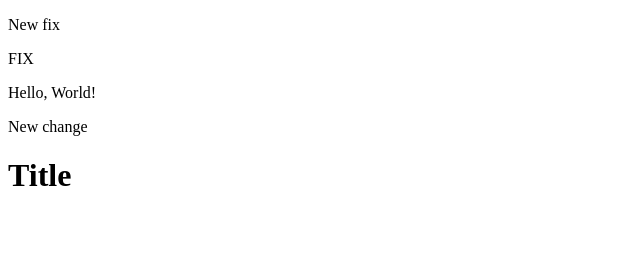
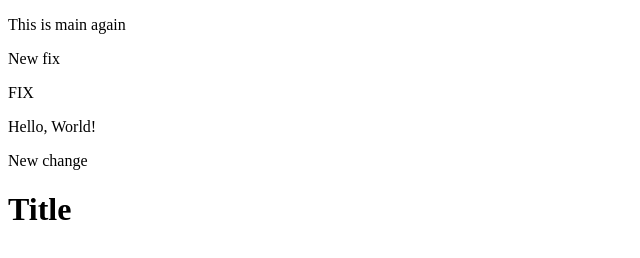
Before and after one commit to Rus1an13/test, a plain HTML site: page index.html in a window 1280 px wide. Shown: the whole page, without its empty margins (0-640 px from the left). Drawn offline with Linux system fonts and the light colour scheme.

```diff
--- a/index.html
+++ b/index.html
@@ -6,6 +6,7 @@
     <title>Document</title>
 </head>
 <body>
+    <p>This is main again</p>
     <p>New fix</p>
     <p>FIX</p>
     <p>Hello, World!</p>
```
